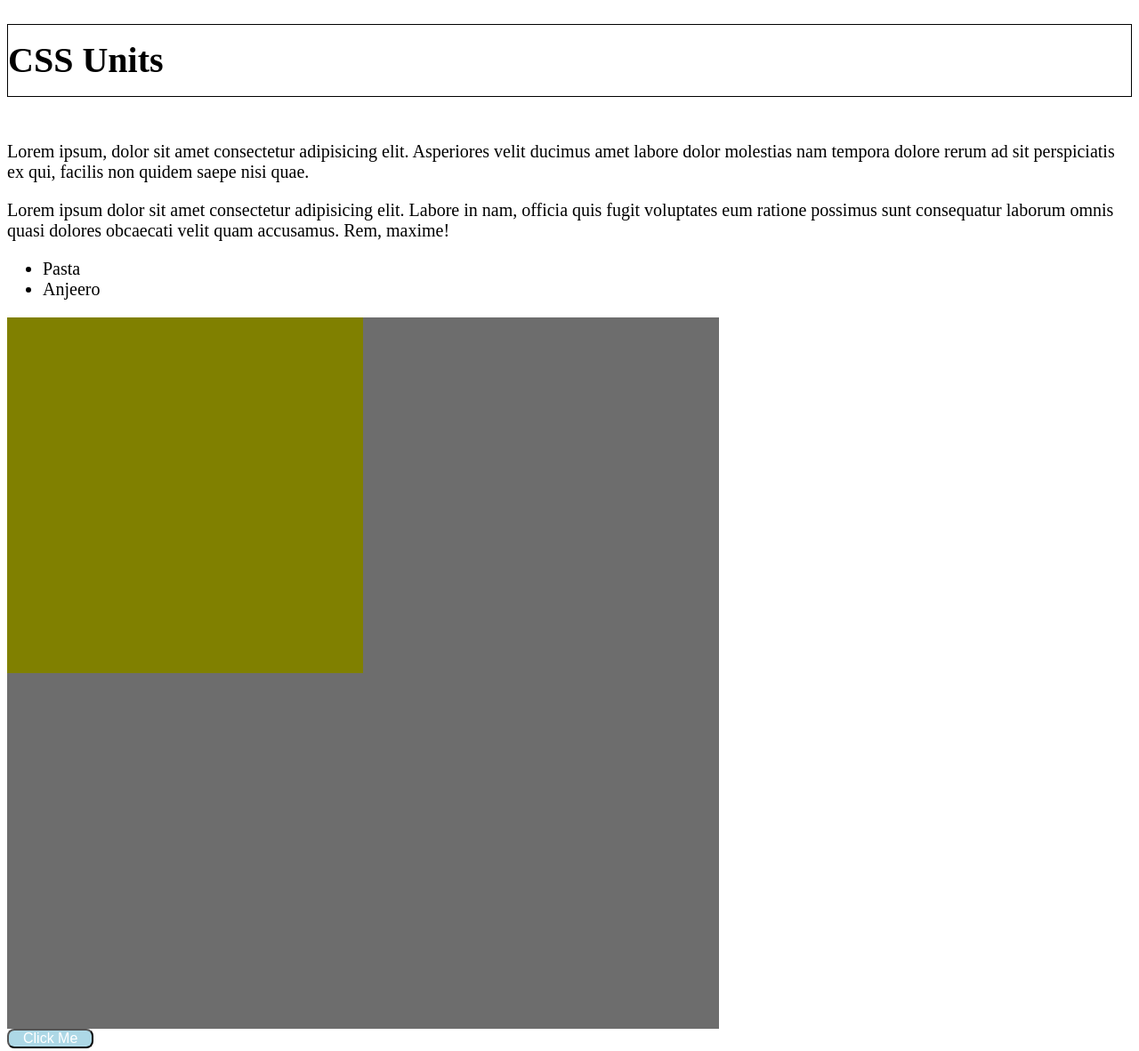
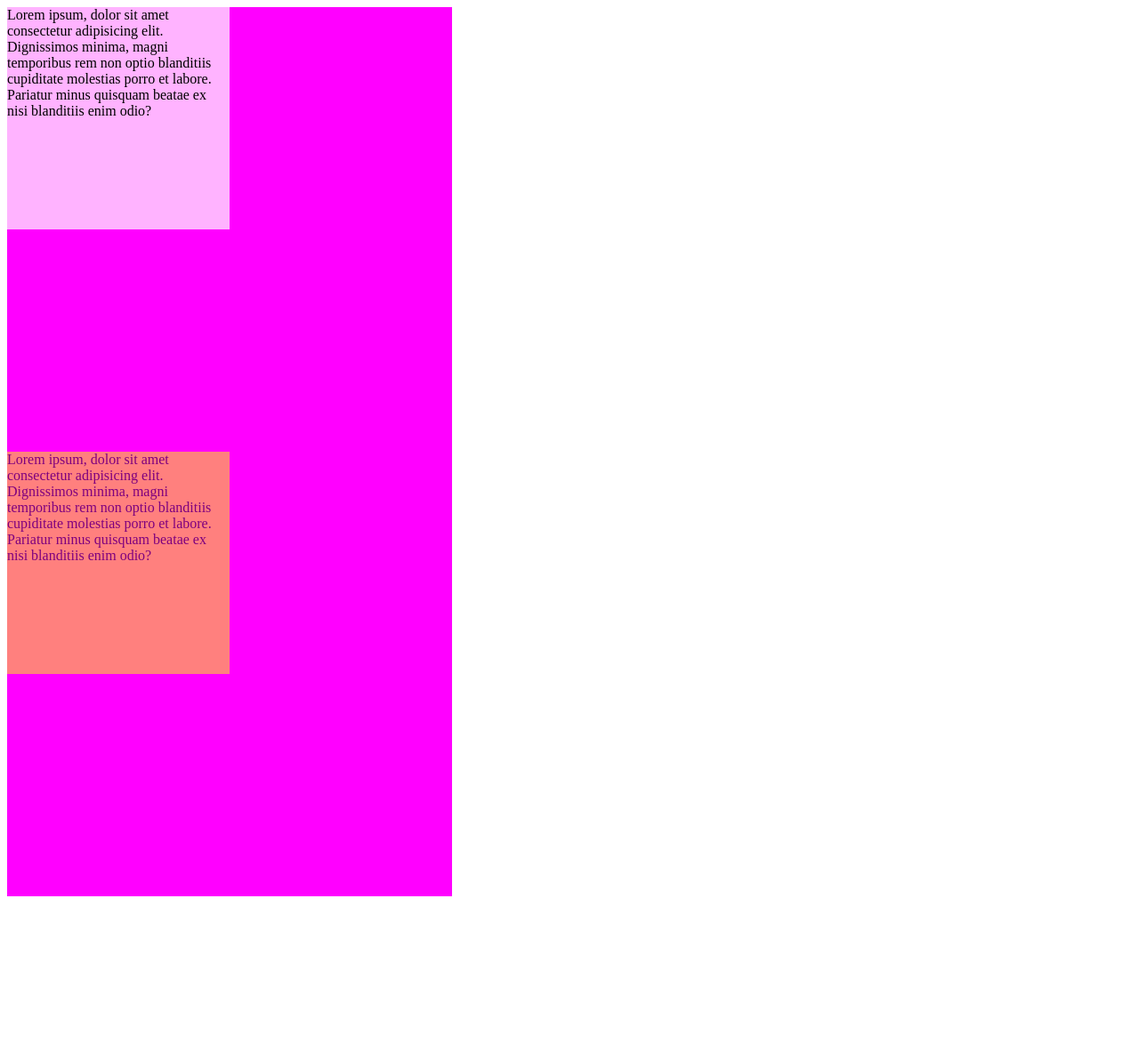
Before and after one commit to SheikhAbdulhakim/Web-Development-Bootcamp2020, a plain HTML site: page index.html in a window 1280 px wide. Shown: the whole page at 89% size. After the commit the page ends 1016 px from the top, so only its background shows below. Drawn offline with Linux system fonts and the light colour scheme.

Commit message:
01,01,2021

```diff
--- a/index.html
+++ b/index.html
@@ -4,29 +4,21 @@
 <head>
     <meta charset="UTF-8">
     <meta name="viewport" content="width=device-width, initial-scale=1.0">
-    <title>Sufi Foundation</title>
+    <title>Opacity & Alpha</title>
     <link rel="stylesheet" href="style.css">
 </head>
 
 <body>
-    <h1>CSS Units</h1>
-    <article id="ems">
-        <h2></h2>
-        <p>Lorem ipsum, dolor sit amet consectetur adipisicing elit. Asperiores velit ducimus amet labore dolor
-            molestias nam tempora dolore rerum ad sit perspiciatis ex qui, facilis non quidem saepe nisi quae.</p>
-        <p>Lorem ipsum dolor sit amet consectetur adipisicing elit. Labore in nam, officia quis fugit voluptates eum
-            ratione possimus sunt consequatur laborum omnis quasi dolores obcaecati velit quam accusamus. Rem, maxime!
-        </p>
-        <ul>
-            <li>Pasta</li>
-            <li>Anjeero</li>
-        </ul>
-    </article>
-    <section id="rems">
-        <div></div>
+    <section>
+        <div id="rgba">Lorem ipsum, dolor sit amet consectetur adipisicing elit. Dignissimos minima, magni temporibus
+            rem non optio blanditiis cupiditate molestias porro et labore. Pariatur minus quisquam beatae ex nisi
+            blanditiis enim odio?</div>
     </section>
-    <button>Click Me</button>
-
+    <section>
+        <div id="Opacity">Lorem ipsum, dolor sit amet consectetur adipisicing elit. Dignissimos minima, magni temporibus
+            rem non optio blanditiis cupiditate molestias porro et labore. Pariatur minus quisquam beatae ex nisi
+            blanditiis enim odio?</div>
+    </section>
 
 </body>
 
--- a/style.css
+++ b/style.css
@@ -1,40 +1,16 @@
 section {
-    width: 800px;
-    height: 800px;
-    background-color: #6d6d6d;
+    width: 500px;
+    height: 500px;
+    background-color: magenta;
 }
-div {
-    background-color: olive;
+#rgba {
     width: 50%;
     height: 50%;
+    background-color: rgba(255,255,255,0.7);
 }
-h1 {
-    font-size: 40px;
-    border: 1px solid black;
-    line-height: 200%;
-
+#Opacity {
+    width: 50%;
+    height: 50%;
+    background-color: yellow;
+    opacity: 0.5;
 }
-h2 {
-    font-size: 2em;
-    margin-left: 1em;
-}
-p {
-    font-size: 1em;
-    background-color: white
-}
-article {
-    font-size: 20px;
-}
-button {
-    font-size: 1em;
-    padding: 0 1em;
-    border-radius: 0.5em;
-    background-color: lightblue;
-    color: white;
-}
-#ems h2 {
-    font-size: 3em;
-}
-#rems h1 {
-    font-size: 3rem;
-}
```
